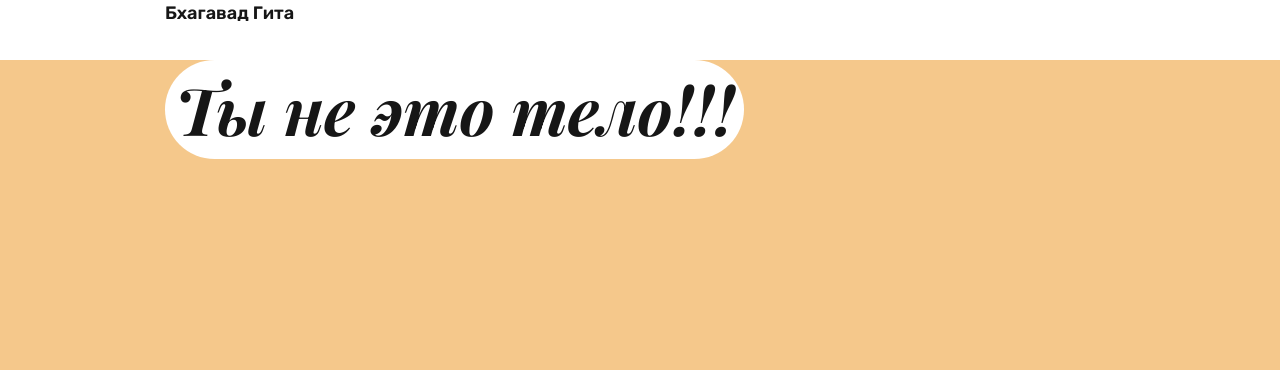
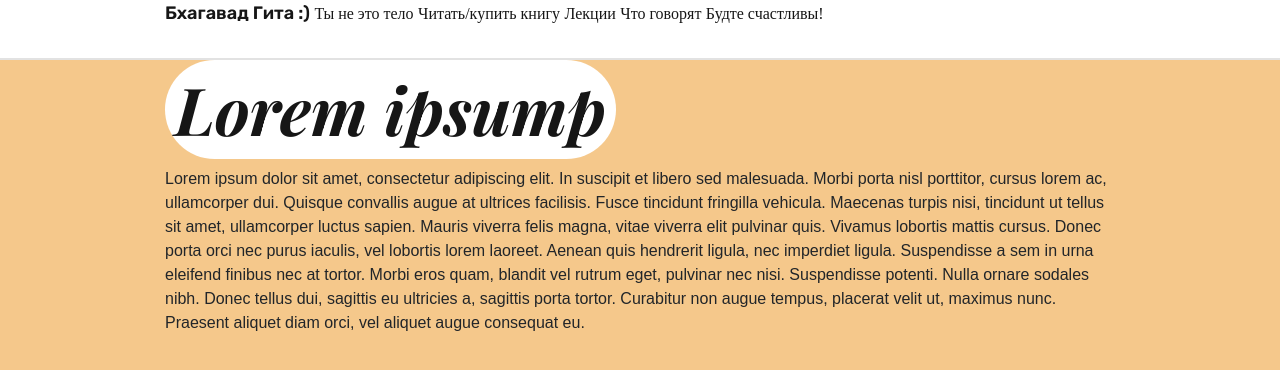
Before and after one commit to h00kdump/bhagavadgita, a website: page src/index.html in a window 1280 px wide. Drawn offline with Linux system fonts and the light colour scheme; a web font is replaced by a local one.

Commit message:
In Mineral

```diff
--- a/src/index.html
+++ b/src/index.html
@@ -10,13 +10,21 @@
 <body>
     <header class="header">
         <div class="container">
-            <div class="header__logo">Бхагавад Гита</div>
+            <div class="header__logo">Бхагавад Гита :)</div>
+            <div class="header__menu">
+                <div class="header__menuitem">Ты не это тело</div>
+                <div class="header__menuitem">Читать/купить книгу</div>
+                <div class="header__menuitem">Лекции</div>
+                <div class="header__menuitem">Что говорят</div>
+                <div class="header__menuitem">Будте счастливы!</div>
+            </div>
         </div>
     </header>
 
     <section class="main">
         <div class="container">
-            <h1 class="main__header">Ты не это тело!!!</h1>
+            <h1 class="main__header">Lorem ipsump</h1>
+            <div>Lorem ipsum dolor sit amet, consectetur adipiscing elit. In suscipit et libero sed malesuada. Morbi porta nisl porttitor, cursus lorem ac, ullamcorper dui. Quisque convallis augue at ultrices facilisis. Fusce tincidunt fringilla vehicula. Maecenas turpis nisi, tincidunt ut tellus sit amet, ullamcorper luctus sapien. Mauris viverra felis magna, vitae viverra elit pulvinar quis. Vivamus lobortis mattis cursus. Donec porta orci nec purus iaculis, vel lobortis lorem laoreet. Aenean quis hendrerit ligula, nec imperdiet ligula. Suspendisse a sem in urna eleifend finibus nec at tortor. Morbi eros quam, blandit vel rutrum eget, pulvinar nec nisi. Suspendisse potenti. Nulla ornare sodales nibh. Donec tellus dui, sagittis eu ultricies a, sagittis porta tortor. Curabitur non augue tempus, placerat velit ut, maximus nunc. Praesent aliquet diam orci, vel aliquet augue consequat eu.</div>
         </div>
     </section>
 
--- a/src/sass/blocks/_header.scss
+++ b/src/sass/blocks/_header.scss
@@ -1,12 +1,24 @@
 .header {
     background-color: $white;
     height: 60px;
-    border-bottom: 2px $lightgray;
+    border-bottom: 2px solid $lightgray;
     &__logo {
+        display: inline-block;
         font-family: 'Rubik';
         font-weight: 600;
         font-style: bold;
         font-size: 18px;
         color: $black;
     }
+    &__menu {
+        display: inline-block;
+    }
+    &__menuitem {
+        display: inline-block;
+        font-family: 'Rubik';
+        font-weight: 400;
+        font-style: normal;
+        font-size: 16px;
+        color: $black;
+    }
 }
```
Also changed, not shown: src/css/style.min.css.
